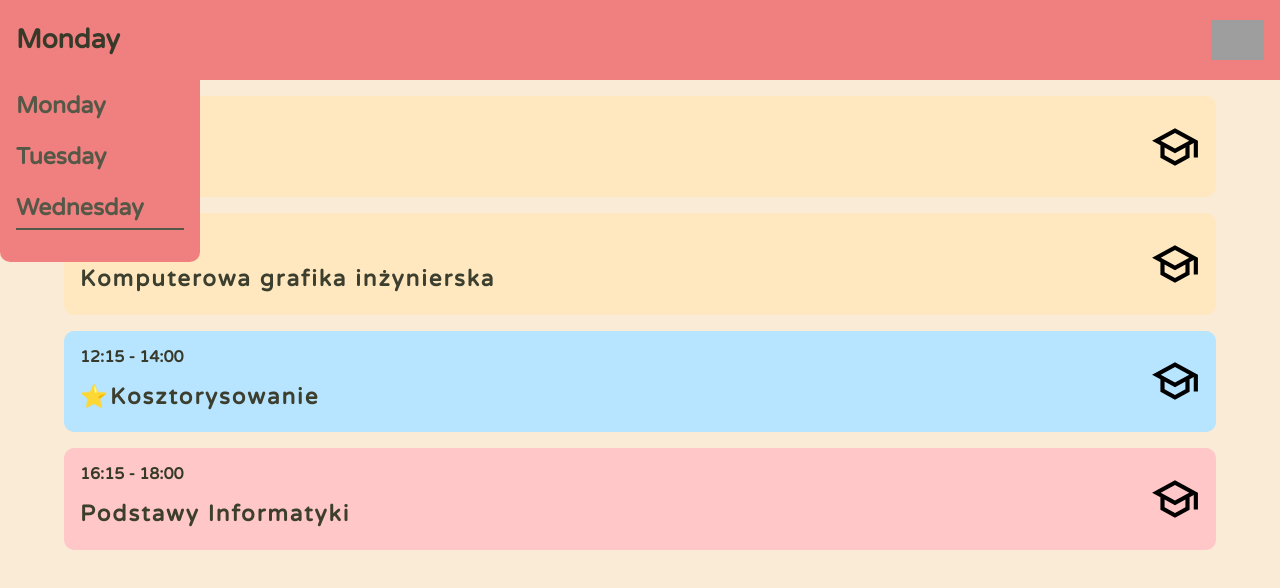
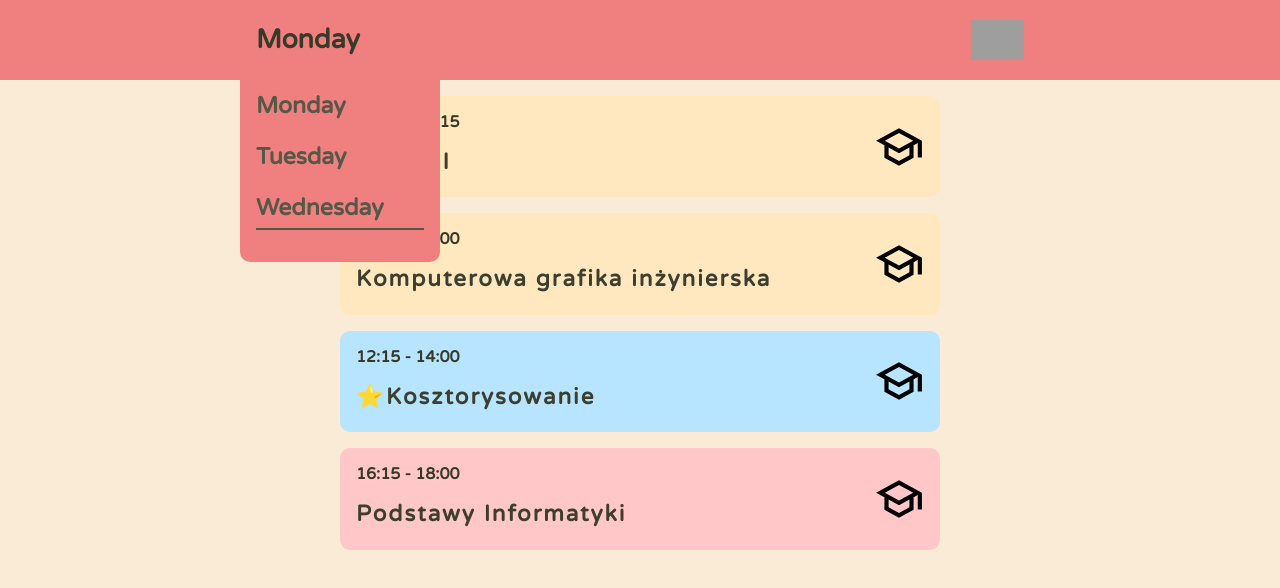
Before and after one commit to Muszchrom/NewReactCalendar, a React (Create React App) app: page /monday in a window 1280 px wide. Both pictures are taken after a click on the button "Monday". Shown: the top 588 px of the page. Built offline with nearby package versions, Linux system fonts and the light colour scheme; grey boxes are pictures that could not be loaded.

Commit message:
Made app tab navigatable

```diff
--- a/package.json
+++ b/package.json
@@ -6,6 +6,7 @@
     "@testing-library/jest-dom": "^5.15.0",
     "@testing-library/react": "^11.2.7",
     "@testing-library/user-event": "^12.8.3",
+    "focus-trap-react": "^8.8.2",
     "react": "^17.0.2",
     "react-dom": "^17.0.2",
     "react-router-dom": "^6.0.2",
--- a/src/App.css
+++ b/src/App.css
@@ -35,19 +35,28 @@ a {
   text-decoration: none;
 }
 
+.no-select {
+  user-select: none;
+}
+
 /* ------------------------------------- */
 /* HEADER ------------------------------ */
 /* ------------------------------------- */
 
 .app-header {
   height: 80px;
-  /* background: var(--c1); */
   background: lightcoral;
   width: 100%;
   margin-bottom: 1em;
+}
+.header-inner {
   padding: 0 1em;
   display: flex;
   justify-content: space-between;
+  max-width: 800px;
+  margin: 0 auto;
+  height: 100%;
+  position: relative;
 }
 .buttons-wrapper {
   list-style-type: none;
@@ -128,6 +137,7 @@ a {
   margin: 0 auto 1em auto;
   padding: 0 1em;
   width: 90%;
+  max-width: 600px;
 }
 .hours {
   font-weight: bold;
@@ -153,6 +163,9 @@ a {
   font-size: 1.5em;
   position: relative;
   height: 100%;
+  max-width: 800px;
+  margin: 0 auto;
+  overflow-x: auto;
 }
 
 .absolute-button {
@@ -188,7 +201,7 @@ a {
 }
 .overlay-svg {
   position: absolute;
-  bottom: 3em;
+  /* bottom: 3em; */
   right: 1em;
   width: 200px;
   transform: rotateZ(-10deg);
--- a/src/components/Header.js
+++ b/src/components/Header.js
@@ -1,20 +1,43 @@
-import { useState } from 'react';
+import { useState, useEffect } from 'react';
 import { NavLink } from 'react-router-dom';
 import today from '../graphics/svgs/today_black_24dp.svg';
+import FocusTrap from 'focus-trap-react';
 
 export default function Header(props) {
   const [open, setOpen] = useState(false);
 
+  useEffect(() => {
+    open && document.addEventListener("keydown", (e) => {
+      e.keyCode === 27 && setOpen(false);
+    })
+  }, [open])
+
   return (
     <header className="app-header">
+      <div className="header-inner">
+          {open ? (
+            <FocusTrap>
+              <div style={{display: "flex"}}>
+                <button onClick={() => setOpen(!open)} className="day-picker">
+                  <h1 className="no-select">{props.dayName}</h1>
+                </button>
+                {open && <NavDropdown setOpen={setOpen}/>}
+                {open && <Overlay setOpen={setOpen} open={open}/>}
+              </div>
+            </FocusTrap>
+          ) : (
+            <div style={{display: "flex"}}>
               <button onClick={() => setOpen(!open)} className="day-picker">
                 <h1>{props.dayName}</h1>
               </button>
               {open && <NavDropdown setOpen={setOpen}/>}
               {open && <Overlay setOpen={setOpen} open={open}/>}
+            </div>
+          )}
         <ul className="buttons-wrapper">
           <NavButton/>
         </ul>
+      </div>
     </header>
   );
 }
--- a/src/components/Overlay.js
+++ b/src/components/Overlay.js
@@ -1,14 +1,17 @@
+import FocusTrap from 'focus-trap-react';
 import close from '../graphics/svgs/close_black_24dp.svg'
 
 import AbsoluteButton from './AbsoluteButton';
 
 export default function Overlay(props) {
   return (
-    <div className="overlay" style={{backgroundColor: props.backgroundColor}}>
-      <div className="overlay-inner">
-        <AbsoluteButton svg={close}/>
-        {props.children}
+    <FocusTrap>
+      <div className="overlay" style={{backgroundColor: props.backgroundColor}}>
+        <div className="overlay-inner">
+          <AbsoluteButton svg={close}/>
+          {props.children}
+        </div>
       </div>
-    </div>
+    </FocusTrap>
   );
 }
--- a/src/components/Tile.js
+++ b/src/components/Tile.js
@@ -1,4 +1,4 @@
-import { useState } from 'react';
+import { useState, useEffect } from 'react';
 
 import image from '../graphics/svgs/school_black_24dp.svg';
 
@@ -7,10 +7,20 @@ import Overlay from './Overlay';
 export default function Tile(props) {
   const [open, setOpen] = useState(false);
 
+  // effect that hides scrollbar when overlay is open
+  useEffect(() => {
+    open
+      ? document.querySelector('body').style.overflow = "hidden"
+      : document.querySelector('body').style.overflow = "auto"
+    open && document.addEventListener("keydown", (e) => {
+      e.keyCode === 27 && setOpen(false);
+    })
+  }, [open])
+
   return (
-    <div onClick={() => setOpen(!open)} role="button" tabIndex="0" className="tile" style={{background: props.color}}>
-      <p className="hours">{props.start} - {props.end}</p>
-      <p className="label">{props.label}</p>
+    <div onKeyPress={(e) => e.key === "Enter" && setOpen(!open)} onClick={() => setOpen(!open)} role="button" tabIndex="0" className="tile" style={{background: props.color}}>
+      <p className="no-select hours">{props.start} - {props.end}</p>
+      <p className="no-select label">{props.label}</p>
       <img className="tile-icon" src={image} alt="Icon representing activity type"/>
       {open &&
         <Overlay backgroundColor={props.color}>
```
Also changed, not shown: 1 other file (tests, documents, lock files or other folders). Lines whose indentation alone changed are shown as unchanged.
